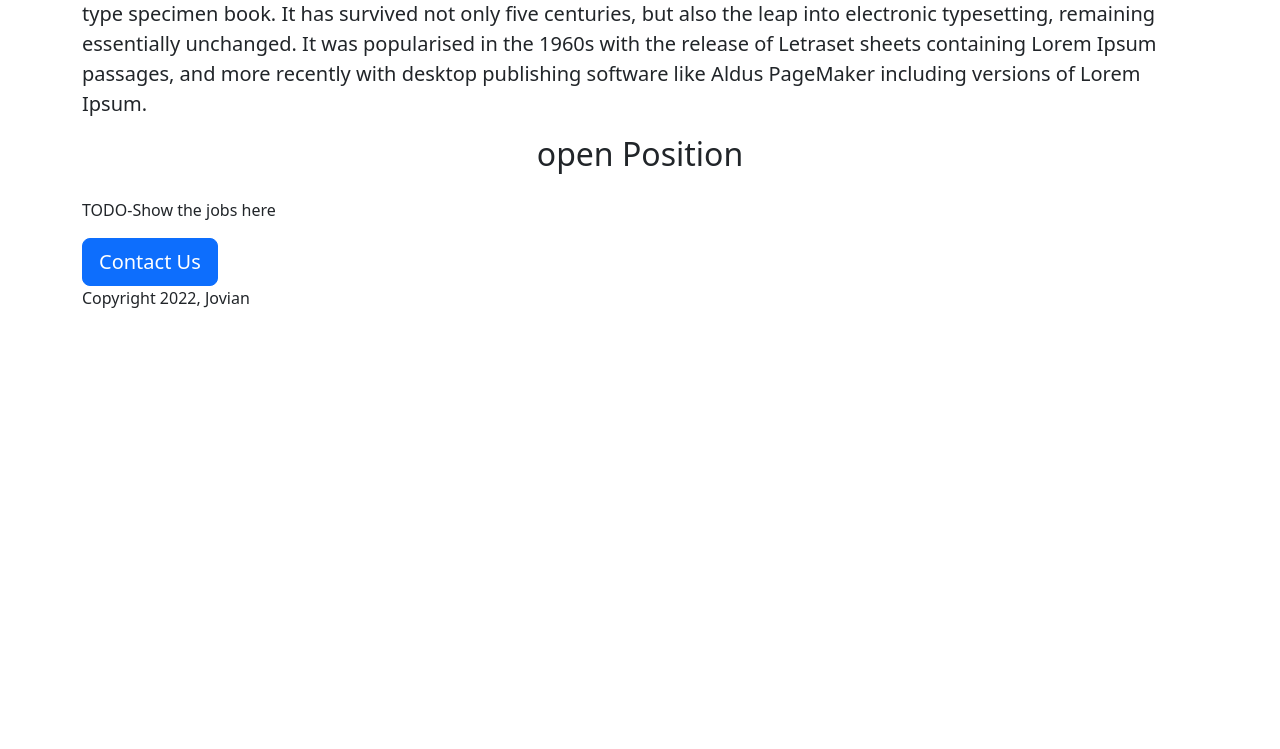
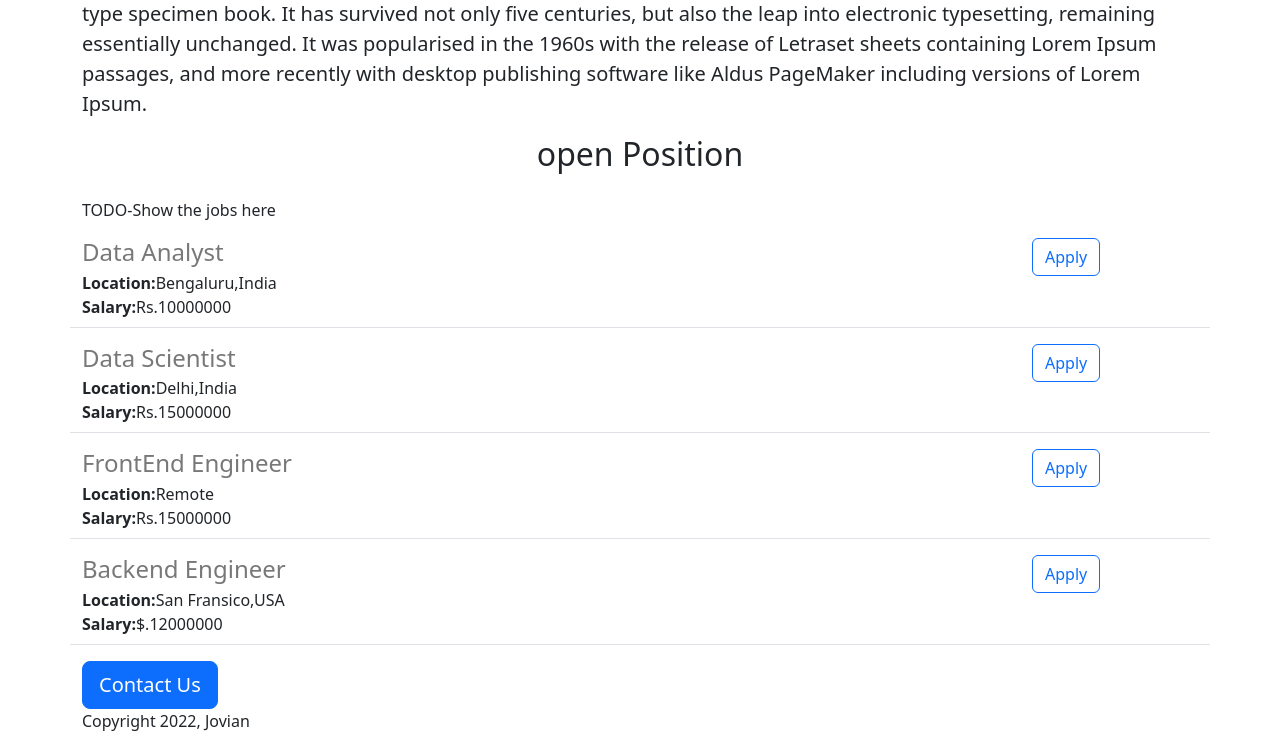
Before and after one commit to itsmeBharati/jovian-careers-website, a Flask app: page / in a window 1280 px wide. Shown: the part 571-1320 px from the top of the page. Before the commit the page ends 879 px from the top, so only its background shows below. Run offline with Flask 2, Linux system fonts and the light colour scheme.

Commit message:
Added dynamic data and api route

```diff
--- a/app.py
+++ b/app.py
@@ -1,12 +1,47 @@
-from flask import Flask, render_template
+from flask import Flask, render_template,jsonify
 
 app = Flask(__name__)
+
+JOBS =[
+  {
+    'id':1,
+    'title': 'Data Analyst',
+    'location': 'Bengaluru,India',
+    'salary': 'Rs.10000000'
+  },
+  {
+    'id':2,
+    'title': 'Data Scientist',
+    'location':'Delhi,India',
+    'salary': 'Rs.15000000'
+  },
+  {
+    'id':3,
+    'title': 'FrontEnd Engineer',
+    'location':'Remote' ,
+    'salary': 'Rs.15000000'
+  },
+  {
+    'id':4,
+    'title': 'Backend Engineer',
+    'location':'San Fransico,USA' ,
+    'salary': '$.12000000'
+    }
+
+
+]
 
 @app.route("/")
 
 def hello_jovian():
   #return "Hello, World !!!"
-  return render_template('home.html')
+  return render_template('home.html',jobs=JOBS,
+  company_name='Jovian')
+
+@app.route("/api/jobs")
+
+def list_jobs():
+  return jsonify(JOBS)
 
 if __name__=="__main__":
   #print("I am inside the if now")
--- a/templates/home.html
+++ b/templates/home.html
@@ -18,7 +18,7 @@
   </head>
   <body>
     <div class="container">
-    <h1 class="text-center mt-2 mb-4">Jovian Careers</h1>
+    <h1 class="text-center mt-2 mb-4">{{company_name}} Careers</h1>
     <img class= "img-fluid" id="banner" src="https://jovian-careers-website.bharati1996s.repl.co/static/banner%20img.jpg" height="320">
     <h2 class="text-center mt-2 mb-4">About Jovian </h2>
     <p class="lead" >Lorem Ipsum is simply dummy text of the printing and typesetting industry. Lorem Ipsum has been the industry's standard dummy text ever since the 1500s, when an unknown printer took a galley of type and scrambled it to make a type specimen book. It has survived not only five centuries, but also the leap into electronic typesetting, remaining essentially unchanged. It was popularised in the 1960s with the release of Letraset sheets containing Lorem Ipsum passages, and more recently with desktop publishing software like Aldus PageMaker including versions of Lorem Ipsum.
@@ -26,6 +26,10 @@
 
     <h2 class="text-center mt-2 mb-4">open Position </h2>
     <p>TODO-Show the jobs here </p>
+      {% for job in jobs %}
+       {% include 'jobitem.html' %}
+      {% endfor %}
+
 
       <button class="btn btn-primary btn-lg" >Contact Us</button>
       <p>Copyright 2022, Jovian</p>
--- /dev/null
+++ b/templates/jobitem.html
@@ -0,0 +1,20 @@
+<div class="border-bottom row" style="margin-bottom:16px; padding-bottom:8px">
+<div class="col-10">
+<h4 style="color:rgb(120,120,120);margin-bottom:4px;">
+  {{job['title']}}
+</h4>
+
+<div>
+  <b>Location:</b>{{job['location']}}
+</div>
+  {% if 'salary' in job %}
+<div>
+  <b>Salary:</b>{{job['salary']}}
+</div>
+  {% endif %}
+</div>
+  <div class="col-2">
+
+    <button type="button" class="btn btn-outline-primary">Apply</button>
+</div>
+</div>
```
